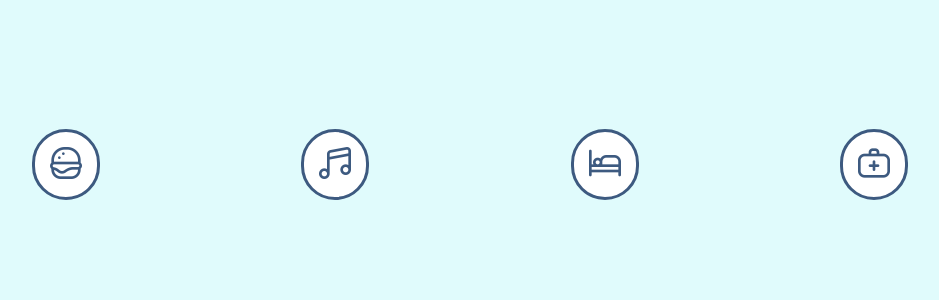
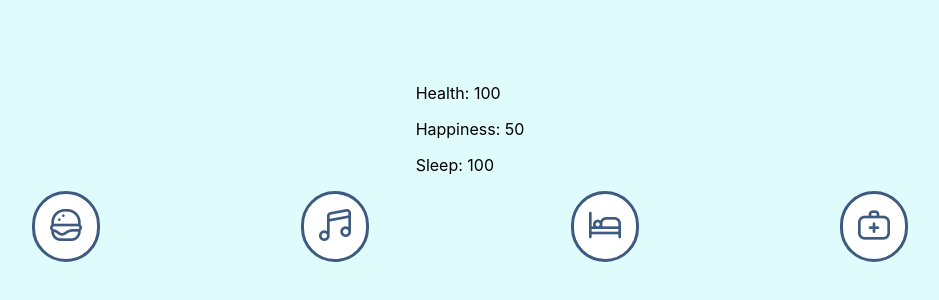
Before and after one commit to yokindev/tamago, a React (Create React App) app: page /game in a window 1280 px wide. Shown: the part 236-536 px from the top of the page, without its empty margins (170-1109 px from the left). Built offline with nearby package versions, Linux system fonts and the light colour scheme.

Commit message:
feat: add useStates, functions and props

```diff
--- a/src/components/Buttons/Buttons.jsx
+++ b/src/components/Buttons/Buttons.jsx
@@ -4,19 +4,42 @@ import IconBed from "../../assets/icons/bed.png";
 import IconMedicine from "../../assets/icons/medicine.png";
 import * as S from "./Buttons.styles";
 
-export default function Buttons() {
+export default function Buttons({
+  health,
+  setHealth,
+  happiness,
+  setHappiness,
+  sleep,
+  setSleep,
+}) {
+  const eat = () => {
+    setHealth(health + 25);
+  };
+
+  const fun = () => {
+    setHappiness(happiness + 25);
+  };
+
+  const rest = () => {
+    setSleep(sleep + 50);
+  };
+
+  const cure = () => {
+    setHealth(health + 50);
+  };
+
   return (
     <S.Container>
-      <S.Button>
+      <S.Button onClick={() => eat()}>
         <S.Icon src={IconFood} />
       </S.Button>
-      <S.Button>
+      <S.Button onClick={() => fun()}>
         <S.Icon src={IconMusic} />
       </S.Button>
-      <S.Button>
+      <S.Button onClick={() => rest()}>
         <S.Icon src={IconBed} />
       </S.Button>
-      <S.Button>
+      <S.Button onClick={() => cure()}>
         <S.Icon src={IconMedicine} />
       </S.Button>
     </S.Container>
--- a/src/components/Buttons/Buttons.styles.js
+++ b/src/components/Buttons/Buttons.styles.js
@@ -11,6 +11,7 @@ export const Button = styled.button`
   padding: 15px;
   border-radius: 50px;
   background-color: white;
+  cursor: pointer;
 `;
 
 export const Icon = styled.img`
--- a/src/components/StatusBars/StatusBars.jsx
+++ b/src/components/StatusBars/StatusBars.jsx
@@ -1 +1,9 @@
-export default function StatusBars() {}
+export default function StatusBars({ health, happiness, sleep }) {
+  return (
+    <div>
+      <p>Health: {health}</p>
+      <p>Happiness: {happiness}</p>
+      <p>Sleep: {sleep}</p>
+    </div>
+  );
+}
--- a/src/pages/Game.jsx
+++ b/src/pages/Game.jsx
@@ -1,10 +1,24 @@
+import StatusBars from "../components/StatusBars";
 import Buttons from "../components/Buttons";
 import * as S from "../styles/Home.styles";
+import { useState } from "react";
 
 export default function Game() {
+  const [health, setHealth] = useState(100);
+  const [happiness, setHappiness] = useState(50);
+  const [sleep, setSleep] = useState(100);
+
   return (
     <S.Container>
-      <Buttons />
+      <StatusBars health={health} happiness={happiness} sleep={sleep} />
+      <Buttons
+        health={health}
+        happiness={happiness}
+        sleep={sleep}
+        setHealth={setHealth}
+        setHappiness={setHappiness}
+        setSleep={setSleep}
+      />
     </S.Container>
   );
 }
```
